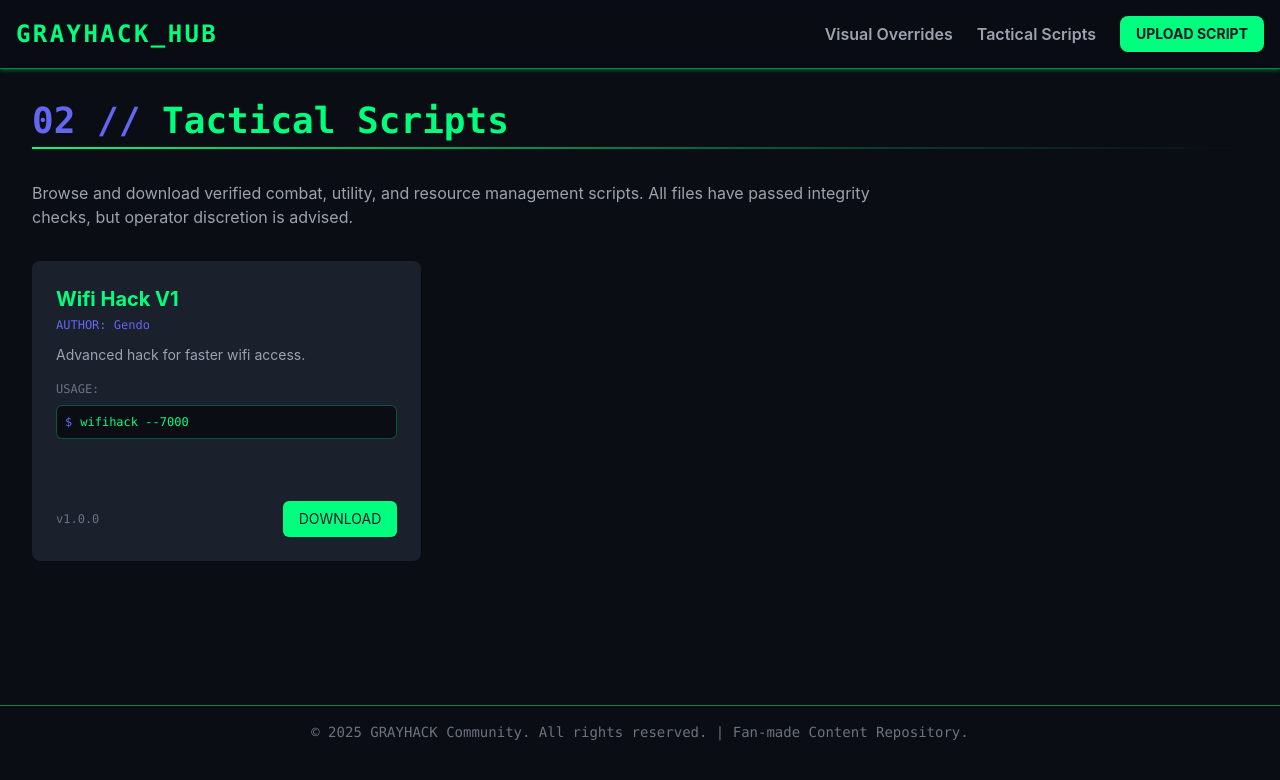
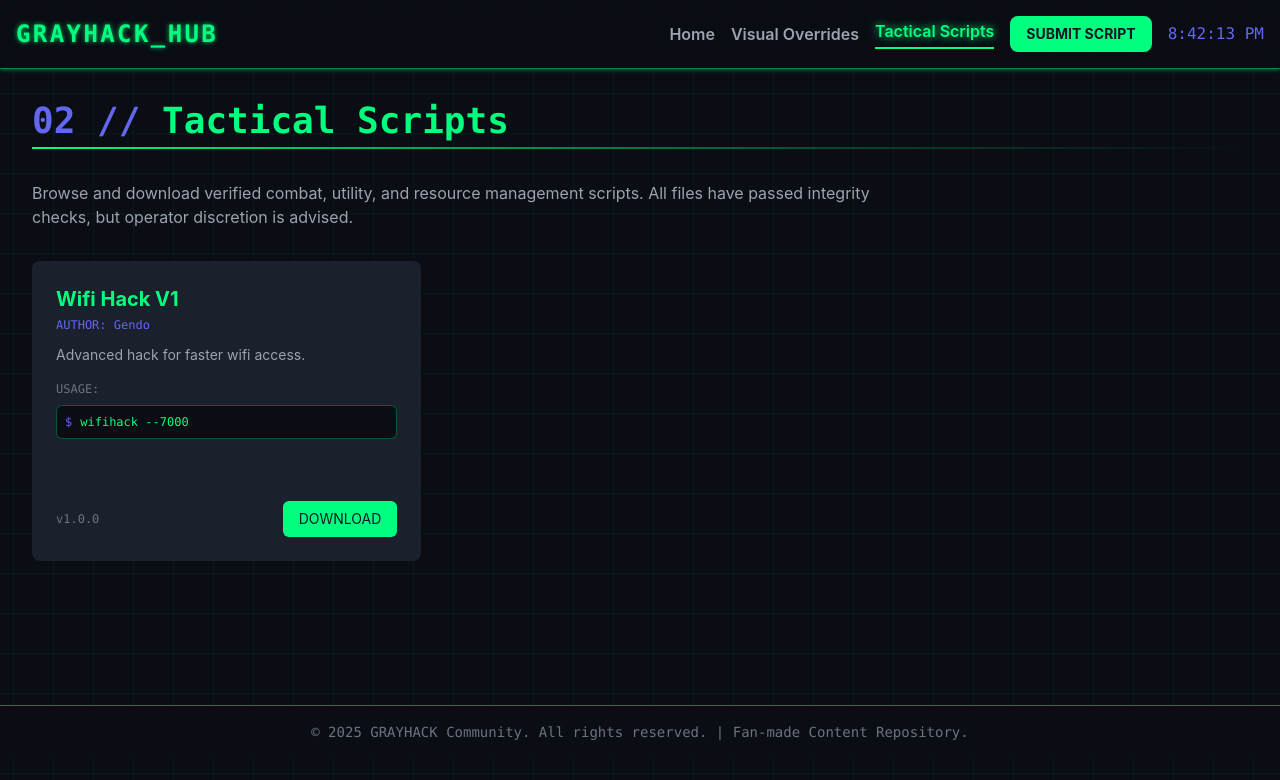
Before and after one commit to Erasmusdev/grayhackhub, a plain HTML site: page tactical-scripts.html in a window 1280 px wide. Drawn offline with nearby package versions, Linux system fonts and the light colour scheme.

Commit message:
Patch
- Fixed the navbar one themes and script pages
- Added the animated BG to all pages
- Removed the upload button from the Home Page

```diff
--- a/tactical-scripts.html
+++ b/tactical-scripts.html
@@ -1,14 +1,12 @@
 <!DOCTYPE html>
 <html lang="en">
 <head>
-    <meta charset="UTF-8">
-    <meta name="viewport" content="width=device-width, initial-scale=1.0">
+  <meta charset="UTF-8" />
+  <meta name="viewport" content="width=device-width, initial-scale=1.0" />
   <title>GrayHack Community Hub - Tactical Scripts</title>
 
-    <!-- Load Tailwind CSS -->
+  <!-- Tailwind CSS -->
   <script src="https://cdn.tailwindcss.com"></script>
-
-    <!-- Tailwind Configuration and Custom CSS -->
   <script>
     tailwind.config = {
       theme: {
@@ -26,56 +24,94 @@
           },
           boxShadow: {
             'neon-sm': '0 0 5px rgba(0, 255, 127, 0.6)',
-                    }
-                }
-            }
-        }
+          },
+        },
+      },
+    };
   </script>
 
   <style>
-        body { background-color: #0a0d14; }
+    ::-webkit-scrollbar {
+      width: 8px;
+    }
+    ::-webkit-scrollbar-thumb {
+      background-color: #00ff7f;
+      border-radius: 10px;
+    }
+
+    body {
+      background-color: #0a0d14;
+      background-image:
+        linear-gradient(rgba(0, 255, 127, 0.05) 1px, transparent 1px),
+        linear-gradient(90deg, rgba(0, 255, 127, 0.05) 1px, transparent 1px);
+      background-size: 40px 40px;
+      animation: backgroundShift 60s linear infinite;
+    }
+
+    @keyframes backgroundShift {
+      from { background-position: 0 0; }
+      to { background-position: 4000px 4000px; }
+    }
+
     .btn-neon {
       background-color: #00ff7f;
       color: #111827;
       transition: all 0.2s ease-in-out;
+      position: relative;
+      overflow: hidden;
+      z-index: 1;
     }
+
     .btn-neon:hover {
       background-color: #6366f1;
       color: white;
-            box-shadow: 0 0 15px #6366f1, 0 0 25px rgba(99,102,241,0.6);
+      box-shadow: 0 0 15px #6366f1, 0 0 25px rgba(99, 102, 241, 0.6);
     }
+
     .active-link {
       text-shadow: 0 0 8px #00ff7f;
       color: #00ff7f !important;
       border-bottom: 2px solid #00ff7f;
       padding-bottom: 4px;
     }
-        .section-header { position: relative; }
+
+    .text-shadow-neon {
+      text-shadow: 0 0 5px rgba(0, 255, 127, 0.8);
+    }
+
+    .section-header {
+      position: relative;
+    }
+
     .section-header::before {
       content: '';
-            position: absolute; left: 0; bottom: 0; width: 100%; height: 2px;
-            background: linear-gradient(90deg, #00ff7f, rgba(0,255,127,0.2) 70%, transparent 100%);
+      position: absolute;
+      left: 0;
+      bottom: 0;
+      width: 100%;
+      height: 2px;
+      background: linear-gradient(90deg, #00ff7f, rgba(0, 255, 127, 0.2) 70%, transparent 100%);
     }
   </style>
 </head>
+
 <body class="bg-gh-dark text-gray-200 min-h-screen font-sans">
 
-    <!-- Header & Navigation -->
-    <header class="p-4 bg-gh-dark border-b border-gh-primary/50 shadow-neon-sm sticky top-0 z-50 backdrop-filter backdrop-blur-sm bg-opacity-80">
-        <div class="max-w-7xl mx-auto flex justify-between items-center">
-        <a href="Index.html" class="text-2xl font-mono text-gh-primary font-bold tracking-widest glitch">GRAYHACK_HUB</a>
-        <nav class="flex space-x-6 items-center">
+  <!-- Header -->
+  <header class="p-4 bg-gh-dark border-b border-gh-primary/50 shadow-neon-sm sticky top-0 z-50 backdrop-filter backdrop-blur-sm bg-opacity-80 flex justify-between items-center">
+    <a href="index.html" class="text-2xl font-mono text-gh-primary font-bold tracking-widest text-shadow-neon logo-link">
+      GRAYHACK_HUB
+    </a>
+    <nav class="flex space-x-4 items-center">
+      <a href="index.html" class="nav-link text-gray-400 hover:text-gh-primary transition duration-200 font-semibold">Home</a>
       <a href="visual-overrides.html" class="nav-link text-gray-400 hover:text-gh-primary transition duration-200 font-semibold">Visual Overrides</a>
-        <a href="tactical-scripts.html" class="nav-link text-gray-400 hover:text-gh-primary transition duration-200 font-semibold">Tactical Scripts</a>
-                        <!-- Upload button now links to submit.html -->
-                <a href="./submitscripts.html" class="px-4 py-2 rounded-lg text-sm btn-neon uppercase font-bold ml-4">
-                    Upload Script
-                </a>
+      <a href="tactical-scripts.html" class="nav-link text-gray-400 hover:text-gh-primary transition duration-200 font-semibold active-link">Tactical Scripts</a>
+      <a href="./submitscripts.html" class="px-4 py-2 rounded-lg text-sm btn-neon uppercase font-bold ml-4">Submit Script</a>
+      <span id="server-time" class="ml-4 font-mono text-gh-accent"></span>
     </nav>
-        </div>
   </header>
 
-    <!-- Main Content -->
+  <!-- Main -->
   <main class="max-w-7xl mx-auto p-4 md:p-8">
     <section id="content-scripts" class="mb-16">
       <h2 class="text-4xl font-mono font-bold mb-8 text-gh-primary pb-2 section-header">
@@ -100,9 +136,19 @@
     </p>
   </footer>
 
-    <!-- Scripts -->
+  <!-- JavaScript -->
   <script src="./javascript/data.js"></script>
   <script src="./javascript/app.js"></script>
 
+  <script>
+    // Live clock (like index)
+    function updateClock() {
+      const clock = document.getElementById('server-time');
+      if (clock) clock.textContent = new Date().toLocaleTimeString();
+    }
+    updateClock();
+    setInterval(updateClock, 1000);
+  </script>
+
 </body>
 </html>
```
Also changed, not shown: Index.html (+0 -1 lines), visual-overrides.html (+75 -29 lines). Lines whose indentation alone changed are shown as unchanged.
